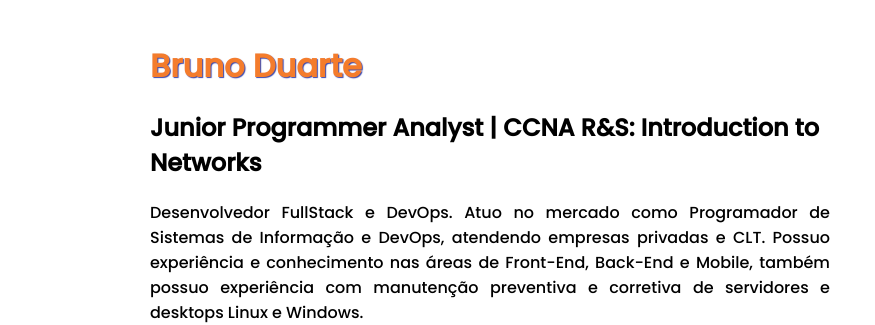
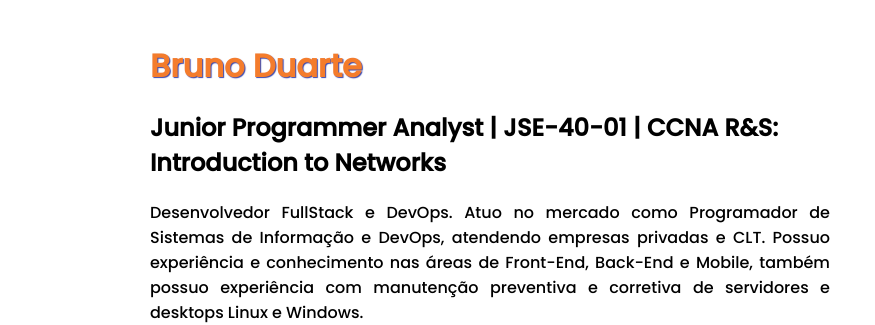
Before and after one commit to Brunodkali/PortfolioPessoal, a plain HTML site: page index.html in a window 1280 px wide. Shown: the part 158-483 px from the top of the page, 0-875 px from the left. Drawn offline with Linux system fonts and the light colour scheme.

Commit message:
Update index.html

```diff
--- a/index.html
+++ b/index.html
@@ -21,7 +21,7 @@
     <div class="conteudo-1">
         <div class="apresentacao">
             <h1 style="color: #f47c2c; text-shadow: 1px 1px 1px #3947af;">Bruno Duarte</h1>
-            <h2>Junior Programmer Analyst | CCNA R&S: Introduction to Networks</h2>
+            <h2>Junior Programmer Analyst | JSE-40-01 | CCNA R&S: Introduction to Networks</h2>
             <p>
                 Desenvolvedor FullStack e DevOps. Atuo no mercado como Programador de Sistemas de Informação e DevOps, atendendo empresas privadas e CLT.
                 Possuo experiência e conhecimento nas áreas de Front-End, Back-End e Mobile, também possuo experiência com manutenção preventiva e corretiva de servidores e desktops
```
